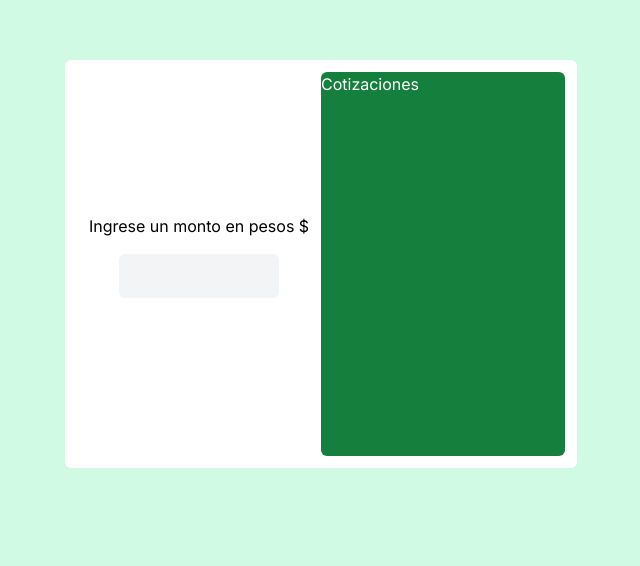
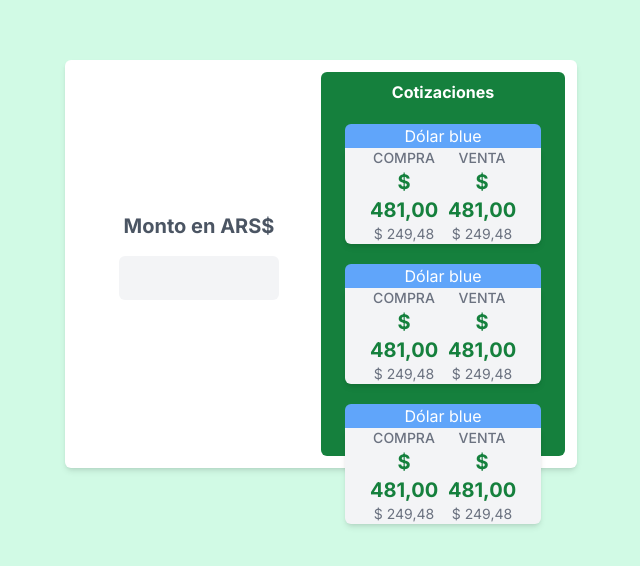
Before and after one commit to ElDev1/currency-app, a Next.js app: page / in a window 1280 px wide. Shown: the part 136-702 px from the top of the page, without its empty margins (319-959 px from the left). Built offline with nearby package versions, Linux system fonts and the light colour scheme.

Commit message:
create dolar card

```diff
--- a/src/app/page.tsx
+++ b/src/app/page.tsx
@@ -1,12 +1,18 @@
+import '../components/DolarCard'
+import { DolarCard } from '../components/DolarCard'
+
 export default function Home() {
   return (
-    <main className="w-2/5 p-3 bg-white rounded-md flex">
+    <main className="w-2/5 p-3 shadow-md bg-white rounded-md flex">
       <section className="flex-1 flex flex-col justify-center items-center">
-        <h2 className="text-center">Ingrese un monto en pesos $</h2>
+        <h2 className="text-center text-xl text-gray-600 font-bold">Monto en ARS$</h2>
         <input type="number" min="0" max="1000000" className="bg-gray-100 my-4 focus:outline-none h-11 w-40 rounded-md px-2"/>
       </section>
-      <section className="flex-1 h-96 bg-green-700 rounded-md">
-        <h2 className="text-white">Cotizaciones</h2>
+      <section className="flex-1 h-96 bg-green-700 rounded-md flex flex-col gap-5">
+        <h2 className="text-white font-bold text-center mt-2">Cotizaciones</h2>
+        <DolarCard />
+        <DolarCard />
+        <DolarCard />
       </section>
     </main>
   )
--- /dev/null
+++ b/src/components/DolarCard.tsx
@@ -0,0 +1,19 @@
+export const DolarCard = () => {
+  return (
+    <div>
+        <h3 className="text-center bg-blue-400 mx-6 rounded-t-md text-white">Dólar blue</h3>
+        <div className="flex px-5 bg-gray-100 shadow-md mx-6 rounded-b-md justify-between">
+        <div className="text-center">
+            <h3 className="text-gray-500 font-medium text-sm">COMPRA</h3>
+            <p className="text-green-700 font-bold text-xl">$ 481,00</p>
+            <p className="text-gray-500 text-sm">$ 249,48</p>
+        </div>
+        <div className="text-center">
+            <h3 className="text-gray-500 font-medium text-sm">VENTA</h3>
+            <p className="text-green-700 font-bold text-xl">$ 481,00</p>
+            <p className="text-gray-500 text-sm">$ 249,48</p>
+        </div>
+        </div>
+    </div>
+  )
+}
```
